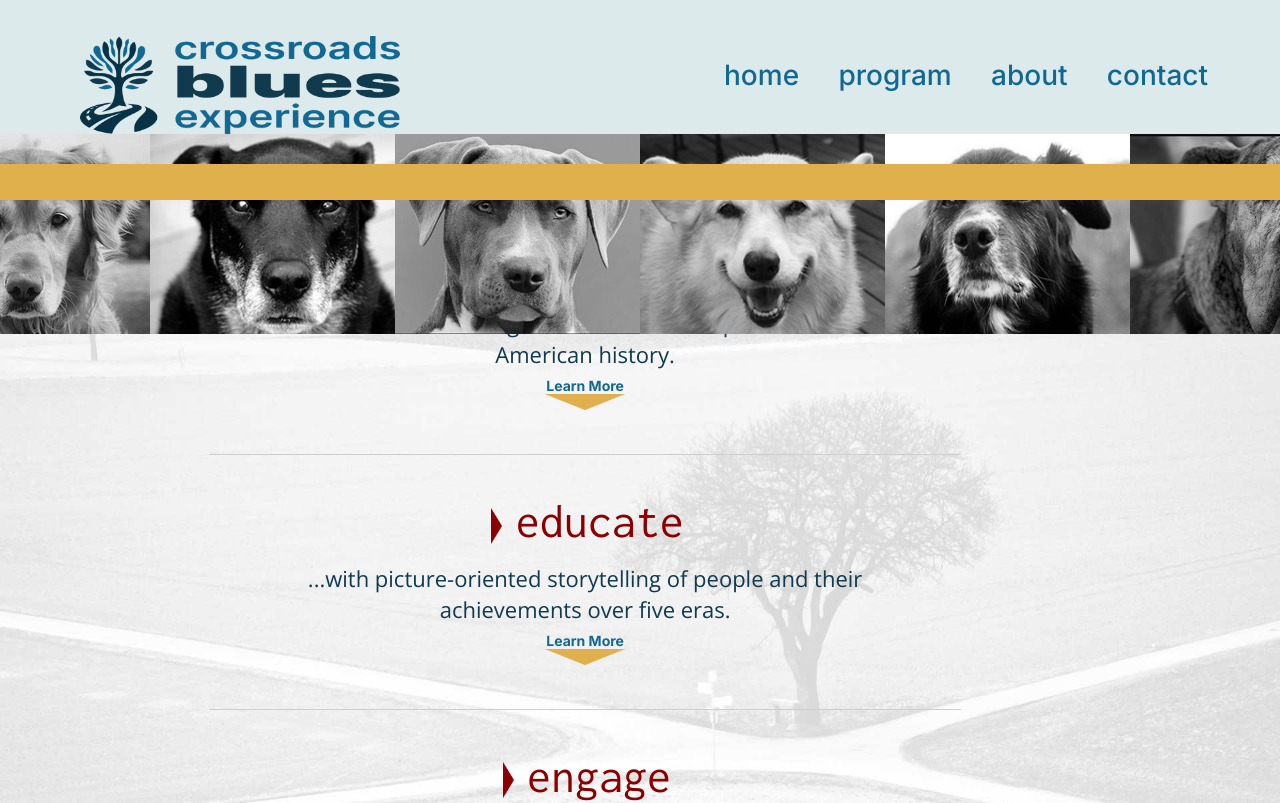
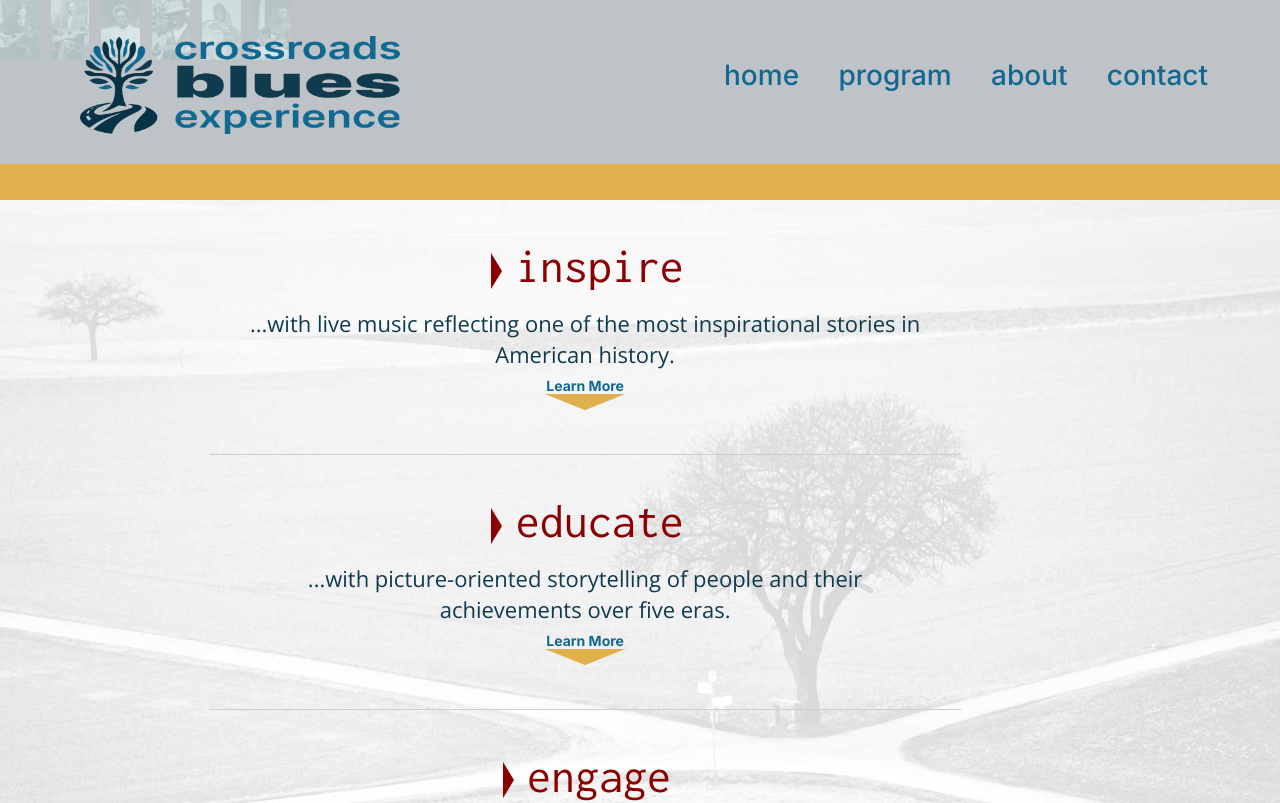
Before and after one commit to vanadu/cbe, a Next.js app: page / in a window 1280 px wide. Shown: the top 803 px of the page. Built offline with nearby package versions, Linux system fonts and the light colour scheme.

Commit message:
Added HeaderBrick component

```diff
--- a/src/components/Header.js
+++ b/src/components/Header.js
@@ -3,7 +3,17 @@ import Image from 'next/image'
 import Link from 'next/link'
 import CBEHeaderBrandingMobile from '../../public/images/img-cbe-branding-mobile.png'
 import CBEHeaderBrandingDesktop from '../../public/images/img-cbe-branding-desktop.png'
+
 import headerimg from '../../public/images/img-header.png'
+import HeaderBrick from '../components/HeaderBrick'
+
+
+import RobertJohnson from '../../public/images/landing-img-robert-johnson.jpg'
+import CharleyPatton from '../../public/images/landing-img-charley-patton.jpg'
+import SonHouse from '../../public/images/landing-img-son-house.jpg'
+import SkipJames from '../../public/images/landing-img-skip-james.jpg'
+import MuddyWaters from '../../public/images/landing-img-muddy-waters.jpg'
+import BukkaWhite from '../../public/images/landing-img-bukka-white.jpg'
 
 // import Branding from '../components/Branding'
 import Navbar from './Navbar'
@@ -43,13 +53,38 @@ const Header = () => {
         <Navbar />
       </div>
       <div className={styles.header_img_box}>
-        <Image
+        <div className={styles.header_anim}>
+
+
+          <div className={styles.grid_test}>
+            <div className={styles.grid_test_grid}>
+
+                <HeaderBrick src={RobertJohnson} alt="Robert Johnson" />
+                <HeaderBrick src={CharleyPatton} alt="Charley Patton" />
+                <HeaderBrick src={SonHouse} alt="Son House" />
+                <HeaderBrick src={SkipJames} alt="Skip James" />
+                <HeaderBrick src={BukkaWhite} alt="Bukka White" />
+                <HeaderBrick src={MuddyWaters} alt="Muddy Waters" />
+
+
+
+
+            </div>
+          </div>
+
+        </div>
+
+
+
+
+
+        {/* <Image
           src={headerimg}
           width={2940}
           height={200}
           // sizes="100vw"
           className={styles.header_img} alt="LarParLife.com"
-        />
+        /> */}
 
       </div>
       <div className={styles.bottom_bar}>
--- /dev/null
+++ b/src/components/HeaderBrick.js
@@ -0,0 +1,27 @@
+// !VA These are the image bricks that scroll across the screen in the Header
+import React from 'react'
+import Image from 'next/image'
+import * as styles from '../styles/Header.module.scss'
+
+const HeaderBrick = ({src, alt}) => {
+
+  console.log('src :>> ');
+  console.log(src);
+
+  console.log('alt :>> ');
+  console.log(alt);
+
+
+  return (
+    <>
+      <Image
+        src={src}
+        width="0"
+        height="0"
+        className={styles.brick_img} alt={alt}
+      />
+    </>
+  )
+}
+
+export default HeaderBrick
--- a/src/styles/Header.module.scss
+++ b/src/styles/Header.module.scss
@@ -27,8 +27,10 @@
   align-items: center;
   width: 100%;
   height: 90px;
+  height: 134px;
   z-index: 10;
   background-color: #dceaec;
+  // background-color: #000000;
 }
 
 .top_bar {
@@ -46,7 +48,9 @@
   width: 100%;
   max-width: 1200px;
   justify-content: space-between;
-
+  // !VA 2023.11.28
+  opacity: 1;
+  z-index: 1;
 }
 
 .branding {
@@ -68,6 +72,10 @@
 
   }
   width: 140px;
+  // !VA 2023.12.01
+  // width: 100%;
+  width: 126px;
+  height: auto;
   margin: .75rem 0 0 1rem;
 }
 
@@ -104,6 +112,8 @@
     }
 
   display: block;
+  // !VA 2023.12.01
+  width: 100%;
   height: auto;
   // margin: .5rem 0 0 1.25rem;
   // padding: .5rem;
@@ -160,6 +170,7 @@
   margin: .5rem 1rem 0 0;
   // margin: .5rem .5rem 0 0;
   padding: 0;
+  // !VA 2023.12.01
   width: 44px;
 }
 
@@ -193,7 +204,10 @@
   @include lphone {
     width: 54px !important;
   }
+  // !VA 2023.12.01
   width: 40px !important;
+  width: 35px !important;
+
   height: auto;
 }
 
@@ -377,3 +391,258 @@
   // font-stretch: 140%;
   color: $light_text_color;
 }
+
+// !VA animateHeader
+
+.header_img_box {
+  @include mphone {
+    // VA!
+    // width: 375px;
+    height: 130px;
+  }
+  @include lphone {
+    // VA!
+    // width: 414px;
+    height: 130px;
+  }
+  @include tablet {
+    // width: 2058px;
+    height: 140px;
+  }
+  @include desktop {
+    // VA!
+    // width: 2117px;
+    height: 144px;
+  }
+  @include ldesktop {
+    position: absolute;
+    top: 0;
+    left: 0;
+    opacity: .2;
+    height: 190px;
+  }
+  position: absolute;
+  display: block;
+  // !VA 2023.12.01
+  top: 74px;
+  left: 0;
+  opacity: .5;
+  opacity: 1;
+  width: 100%;
+  // !VA 2023.12.01
+  height: 114px;
+  height: 90px;
+  height: 50px;
+  height: 60px;
+  overflow: hidden;
+  background: black;
+  background: $primary_color;
+  overflow-y: scroll !important;
+  -webkit-overflow-scrolling: touch;
+}
+
+// !VA  Image width 1911 - screen width 320;
+@keyframes dogslider {
+  0% {  transform: translateX(0);}
+  // 50% { transform: translateX(-1356px); }
+  50% { transform: translateX(-1356px); }
+  100% {transform: translateX(0);}
+}
+
+// !VA  Image width 1911 - screen width 375;
+@keyframes dogslidermphone {
+  0% {  transform: translateX(0);}
+  50% { transform: translateX(-1536px); }
+  100% {transform: translateX(0);}
+}
+
+@keyframes dogsliderlphone {
+  0% {  transform: translateX(0);}
+  50% { transform: translateX(-1291px); }
+  100% {transform: translateX(0);}
+}
+
+@keyframes dogslidertablet {
+  0% {  transform: translateX(0);}
+  50% { transform: translateX(-951px); }
+  100% {transform: translateX(0);}
+}
+
+@keyframes dogsliderdesktop {
+  0% {  transform: translateX(0);}
+  50% { transform: translateX(-712px); }
+  100% {transform: translateX(0);}
+}
+
+@keyframes dogsliderldesktop {
+  0% {  transform: translateX(0);}
+  50% { transform: translateX(-880px); }
+  100% {transform: translateX(0);}
+}
+
+@keyframes hide-scroll {
+  0% { overflow: hidden; }
+  100% { overflow: hidden; }
+}
+
+.header_img, .header_anim {
+  @include mphone {
+  // display: none;
+    width: 1911px;
+    height: 130px;
+    animation: dogslidermphone 200s  infinite;
+
+  }
+  @include lphone {
+    // VA!
+    width: 2058px;
+    height: 130px;
+    animation: dogsliderlphone 200s  infinite;
+  }
+  @include tablet {
+    // VA!
+    width: 1911px;
+    height: 140px;
+    animation: dogslidertablet 200s  infinite;
+  }
+  @include desktop {
+    // VA!
+    width: 2117px;
+    height: 144px;
+    animation: dogsliderdesktop 180s  infinite;
+  }
+  @include ldesktop {
+    position: absolute;
+    display: block;
+    top: 0;
+    left: 0;
+    width: 2793px;
+    height: 190px;
+    animation: dogsliderldesktop 200s  infinite;
+  }
+  position: absolute;
+  display: block;
+  top: 0;
+  left: 0;
+  opacity: .8;
+  width: 1676px;
+  // !VA 2023.12.01
+  // width: 100%;
+  // width: 320px;
+  // height: 114px;
+  overflow-x: hidden;
+  // !VA 2023.12.01
+  animation: dogslider 200s  infinite;
+  background: rgba(255, 0, 0, .3) !important; //devred
+}
+
+
+
+
+.grid_test {
+  @include mphone {
+    width: 320px;
+  }
+  @include lphone {
+    width: 340px;
+  }
+  @include tablet {
+    width: 720px;
+  }
+  @include desktop {
+    width: 600px;
+    margin-right: 40px;
+    padding: 1rem 1rem 1rem 0;
+  }
+  @include ldesktop {
+    width: 840px;
+    padding-right: 80px;
+
+  }
+  display: flex;
+  flex-direction: column;
+  align-items: center;
+  justify-content: center;
+  padding: 0 1rem 0 0;
+  width: 1676px;
+  height: 120px;
+}
+
+.grid_test_rule {
+  @include mphone {
+    // margin-right: .5rem;
+  }
+  @include lphone {
+    // margin-right: 1rem;
+  }
+  @include tablet {
+    // margin-right: .5rem;
+  }
+  @include desktop {
+    // margin-right: .313rem;
+  }
+  @include ldesktop {
+    // margin-right: 1.75rem;
+  }
+  display: block;
+  width: 100%;
+  margin: .25rem auto;
+  border-width: 0;
+  border-top-width: 1px;
+  border-color: #000;
+  background-color: #000;
+}
+
+
+// !VA 2023.12.02 This needs to be changed as per what's in the Brick component
+.grid_test_grid {
+  @include tablet {
+    grid-template-columns: repeat(6, minmax(0, 1fr));
+    gap: .375rem;
+  }
+  @include desktop {
+    grid-template-columns: repeat(6, minmax(0, 1fr));
+      gap: .5rem;
+  }
+  @include ldesktop {
+    grid-template-columns: repeat(6, minmax(0, 1fr));
+      gap: .5rem;
+  }
+  display: grid;
+  // !VA 2023.12.01
+  width: 100%;
+  // width: 1676px;
+  // !VA 2023.12.01
+  height: 120px;
+  grid-template-columns: repeat(3, minmax(0, 1fr));
+  gap: .375rem;
+
+  // !VA 2023.12.01
+  display: flex;
+
+
+
+}
+
+// !VA 2023.12.02 brick_img is in the Brick component, remove grid_test_img
+.grid_test_img, .brick_img {
+  width: auto;
+  height: 60px;
+
+  margin-right: .25rem;
+
+}
+
+.grid_test_caption {
+  position: absolute;
+  bottom: 3px;
+  width: 100%;
+  padding-top: 2px;
+  padding-bottom: 3px;
+  background: rgba(0, 0, 0, .6);
+  color: #FFF;
+  // font-family: var(--secondary_font);
+  font-size: .875rem;
+  font-weight: 300;
+  line-height: 1.25rem;
+}
```
Also changed, not shown: src/components/Header_lpl.js (deleted, +0 -49 lines), public/images/img-cbe-branding-single-line.png (added).
